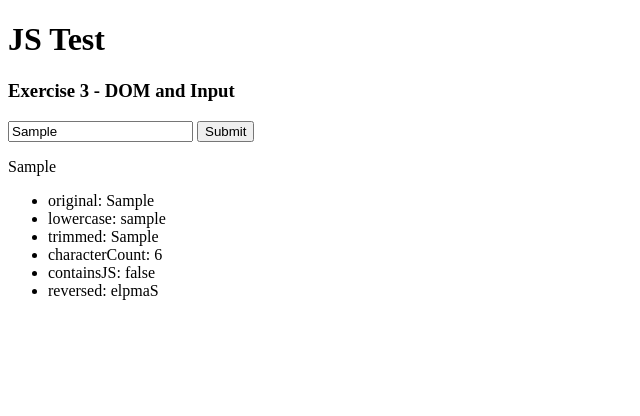
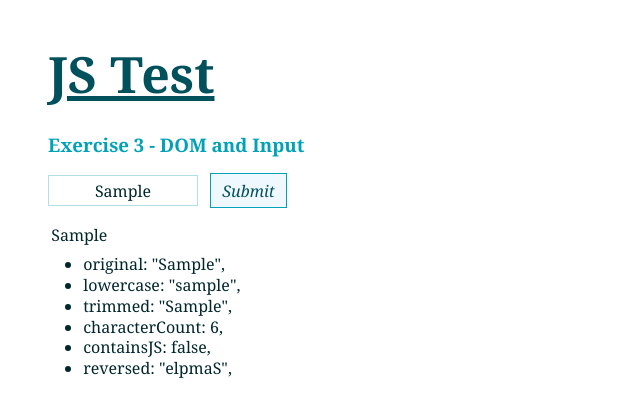
Before and after one commit to marinaperin/test-js-basics, a plain HTML site: page index.html in a window 1280 px wide. Both pictures are taken after typing "Sample" into the empty fields and a click on the button "Submit". Shown: the whole page, without its empty margins (0-640 px from the left). Drawn offline with Linux system fonts and the light colour scheme.

Commit message:
refactor exercise 1 and created style (for fun)

```diff
--- a/index.html
+++ b/index.html
@@ -4,6 +4,7 @@
     <meta charset="UTF-8" />
     <meta name="viewport" content="width=device-width, initial-scale=1.0" />
     <title>Document</title>
+    <link rel="stylesheet" href="./style.css">
     <script src="./main.js"></script>
   </head>
   <body>
--- a/main.js
+++ b/main.js
@@ -8,12 +8,12 @@ const analyzeText = (string) => {
     reversedString += character;
   }
   return (object = {
-    original: string,
-    lowercase: string.toLowerCase(),
-    trimmed: string.trim(),
+    original: `"${string}"`,
+    lowercase: `"${string.toLowerCase()}"`,
+    trimmed: `"${string.trim()}"`,
     characterCount: string.trim().length,
     containsJS: string.includes("JS" || "Javascript"),
-    reversed: reversedString,
+    reversed: `"${reversedString}"`,
   });
 };
 
@@ -42,6 +42,7 @@ const countOddOrEven = (array) => {
 };
 
 // Exercise 3
+
 
 window.addEventListener("load", () => {
   const submitButton = document.getElementById("submitButton");
@@ -72,7 +73,7 @@ window.addEventListener("load", () => {
       const key = keys[i];
       const value = inputObject[key];
       const li = document.createElement("li");
-      li.innerHTML = `${key}: ${value}`;
+      li.innerHTML = `${key}: ${value},`;
       list.appendChild(li);
     }
     body.appendChild(p);
--- /dev/null
+++ b/style.css
@@ -0,0 +1,67 @@
+* {
+  padding: 0;
+  margin: 0;
+  box-sizing: border-box;
+}
+:root {
+  font-size: 16px;
+  font-family: Cambria, Cochin, Georgia, Times, "Times New Roman", serif;
+  color: rgb(0, 39, 44);
+}
+
+body {
+  margin: 2rem;
+}
+
+h1 {
+  padding: 0.5rem 1rem;
+  font-size: 50px;
+  color: hsl(187, 100%, 18%);
+  text-decoration: underline;
+}
+
+h3 {
+  padding: 1rem;
+  color: hsl(187, 100%, 36%);
+}
+
+div {
+  padding: 0 1rem 1rem;
+}
+
+input {
+  border: 1px solid powderblue;
+  width: 150px;
+  height: 1rem;
+  padding: 0.9rem 1rem;
+  color: inherit;
+  font-family: inherit;
+  font-size: 1rem;
+  text-align: center;
+}
+
+button {
+  margin-left: 0.5rem;
+  padding: 0.35rem 0.7rem;
+  color: hsl(187, 100%, 18%);
+  border: 1px solid hsl(187, 100%, 36%);
+  background-color: aliceblue;
+  font-family: inherit;
+  font-size: 1rem;
+  font-style: italic;
+  transition: 0.5s;
+}
+
+button:hover {
+  background-color: hsl(187, 100%, 36%);
+}
+
+ul {
+  margin-left: 1.5rem;
+  padding: 0.5rem;
+  line-height: 1.3rem;
+}
+
+p {
+  margin-left: 1.2rem;
+}
```
